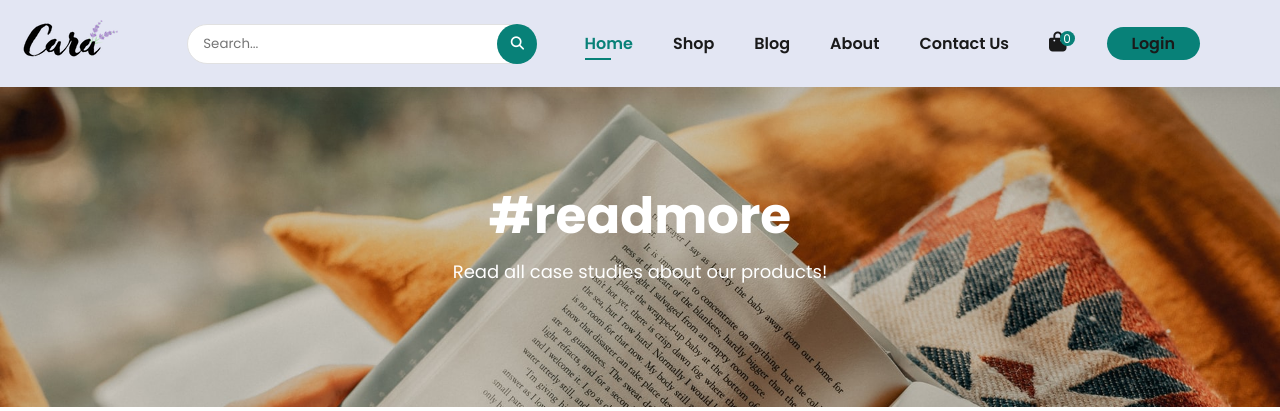
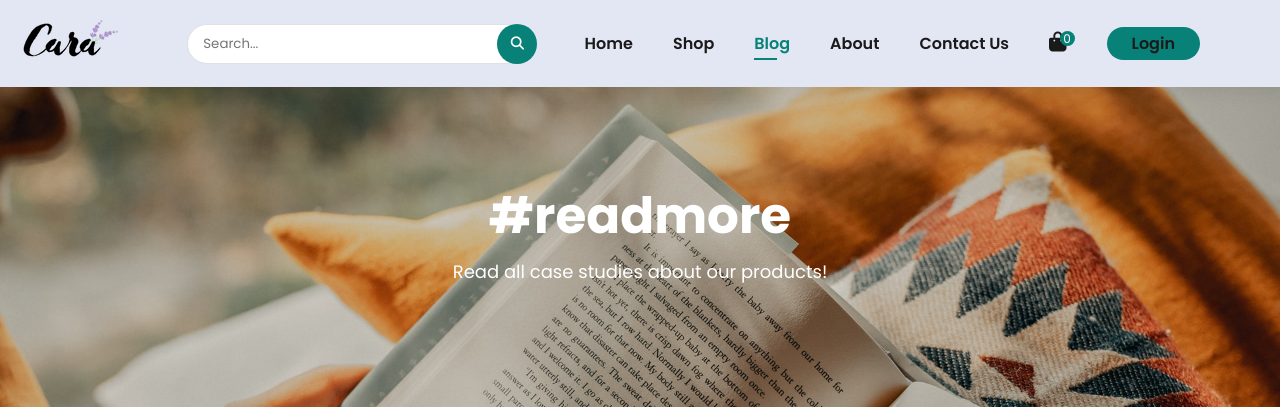
Before and after one commit to Manthan7698/E-CommWeb, a PHP site: page /blog.php in a window 1280 px wide. Shown: the top 411 px of the page. Run offline with PHP 8.4, Linux system fonts and the light colour scheme; some libraries are stand-ins or nearby versions.

Commit message:
added blog

```diff
--- a/blog.php
+++ b/blog.php
@@ -21,9 +21,9 @@
     <div>
       <ul id="navbar">
         <!-- <li id="Search"><input type="text" style="padding-left: 15px;" placeholder="Search"></li> -->
-        <li><a class="active" href="index.php">Home</a></li>
+        <li><a href="index.php">Home</a></li>
         <li><a href="shop.php">Shop</a></li>
-        <li><a href="blog.php">Blog</a></li>
+        <li><a class="active" href="blog.php">Blog</a></li>
         <li><a href="about.php">About</a></li>
         <li><a href="contact.php">Contact Us</a></li>
         <li id="lg-bag">
```
